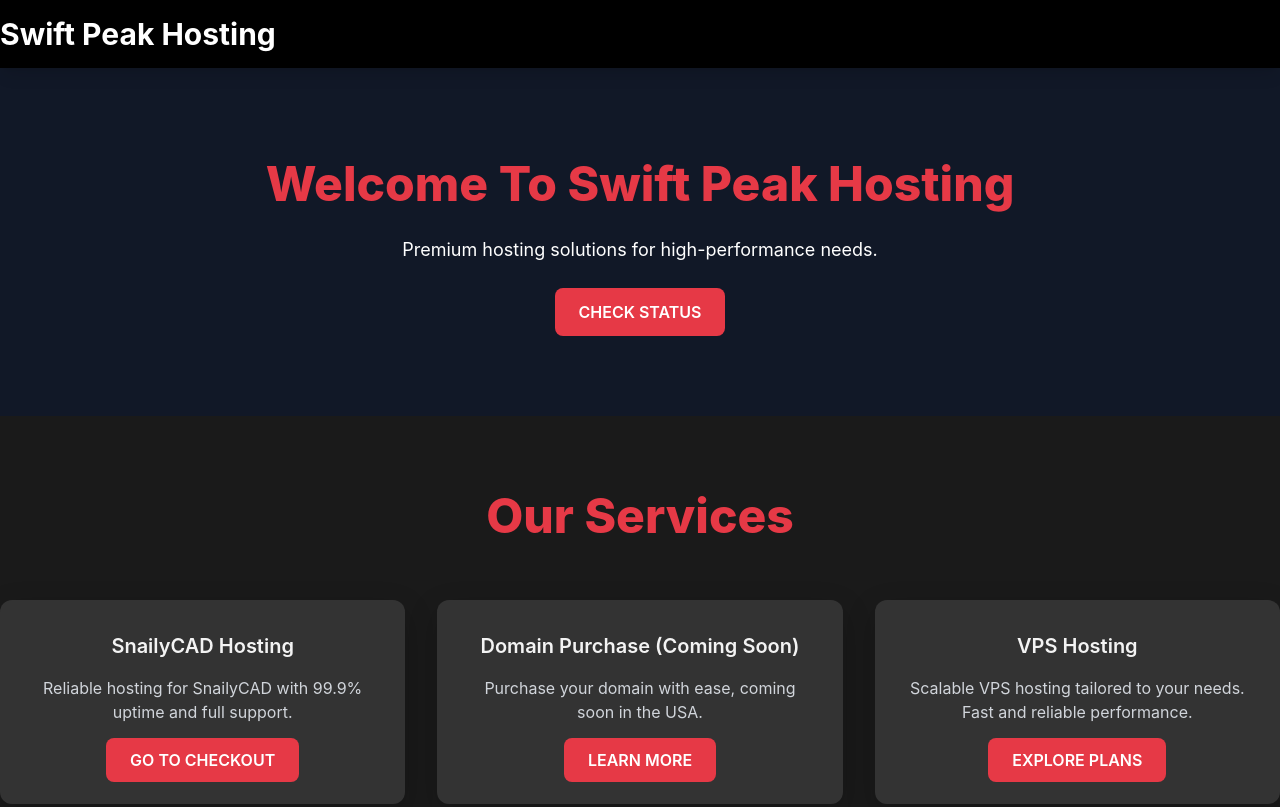
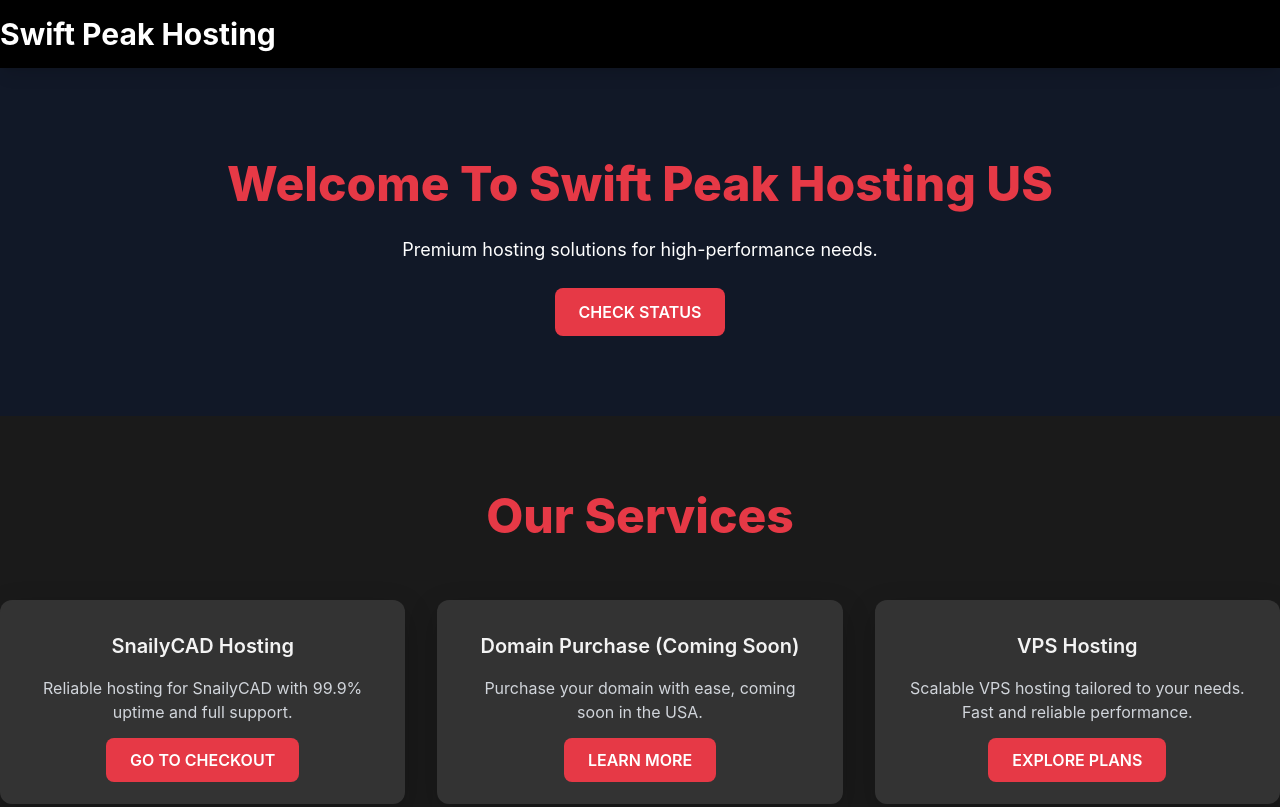
Before and after one commit to EWANZO101/USAPAGE, a plain HTML site: page index.html in a window 1280 px wide. Shown: the top 807 px of the page. Drawn offline with nearby package versions, Linux system fonts and the light colour scheme.

Commit message:
Update index.html

```diff
--- a/index.html
+++ b/index.html
@@ -65,7 +65,7 @@
 
   <!-- Hero Section -->
   <section class="text-center bg-gray-900 text-white py-20">
-    <h1 class="heading">Welcome to Swift Peak Hosting</h1>
+    <h1 class="heading">Welcome to Swift Peak Hosting US</h1>
     <p class="mt-4 text-lg">Premium hosting solutions for high-performance needs.</p>
     <a href="https://statusv1.swiftpeakhosting.co.uk/" class="button mt-6 inline-block">Check Status</a>
   </section>
```
